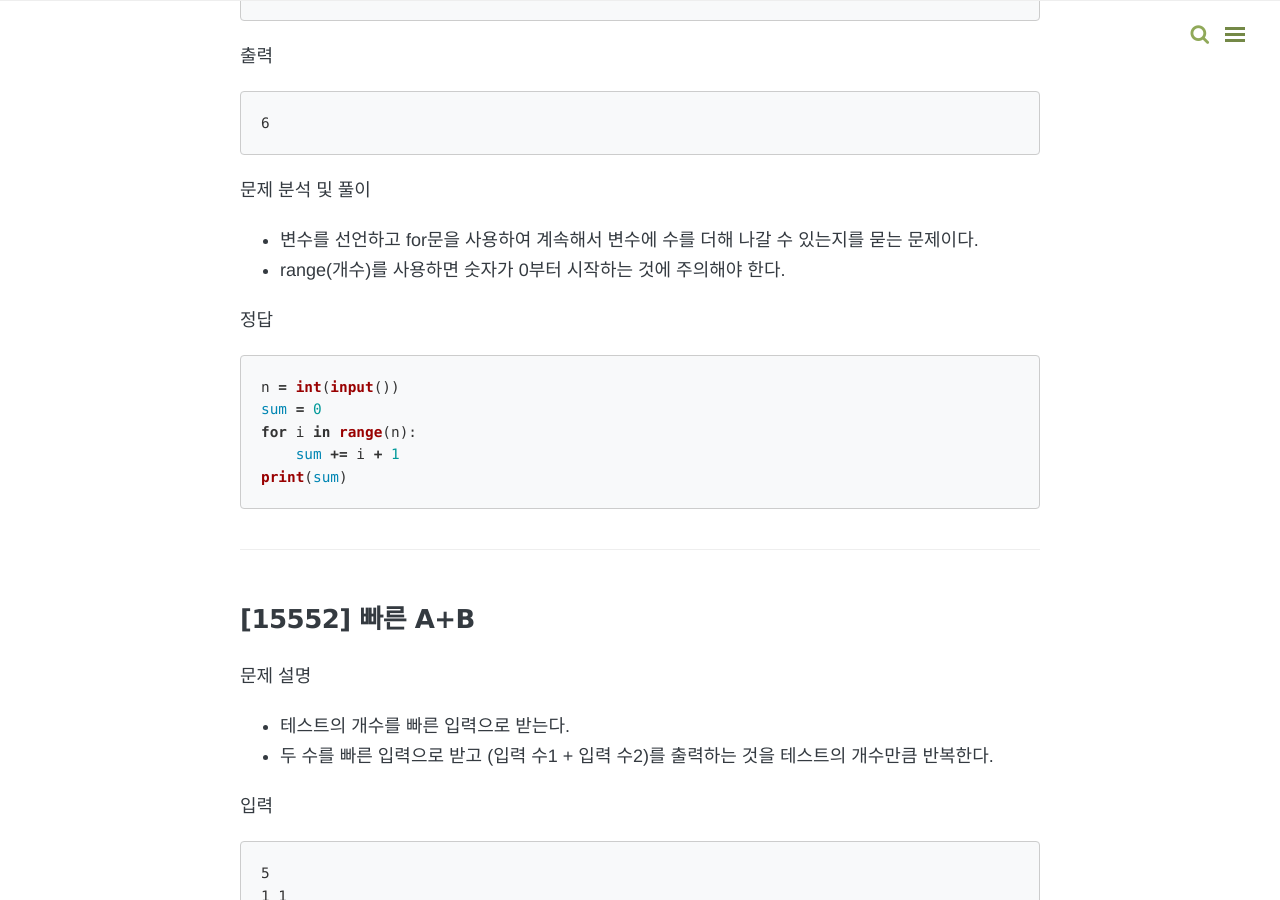
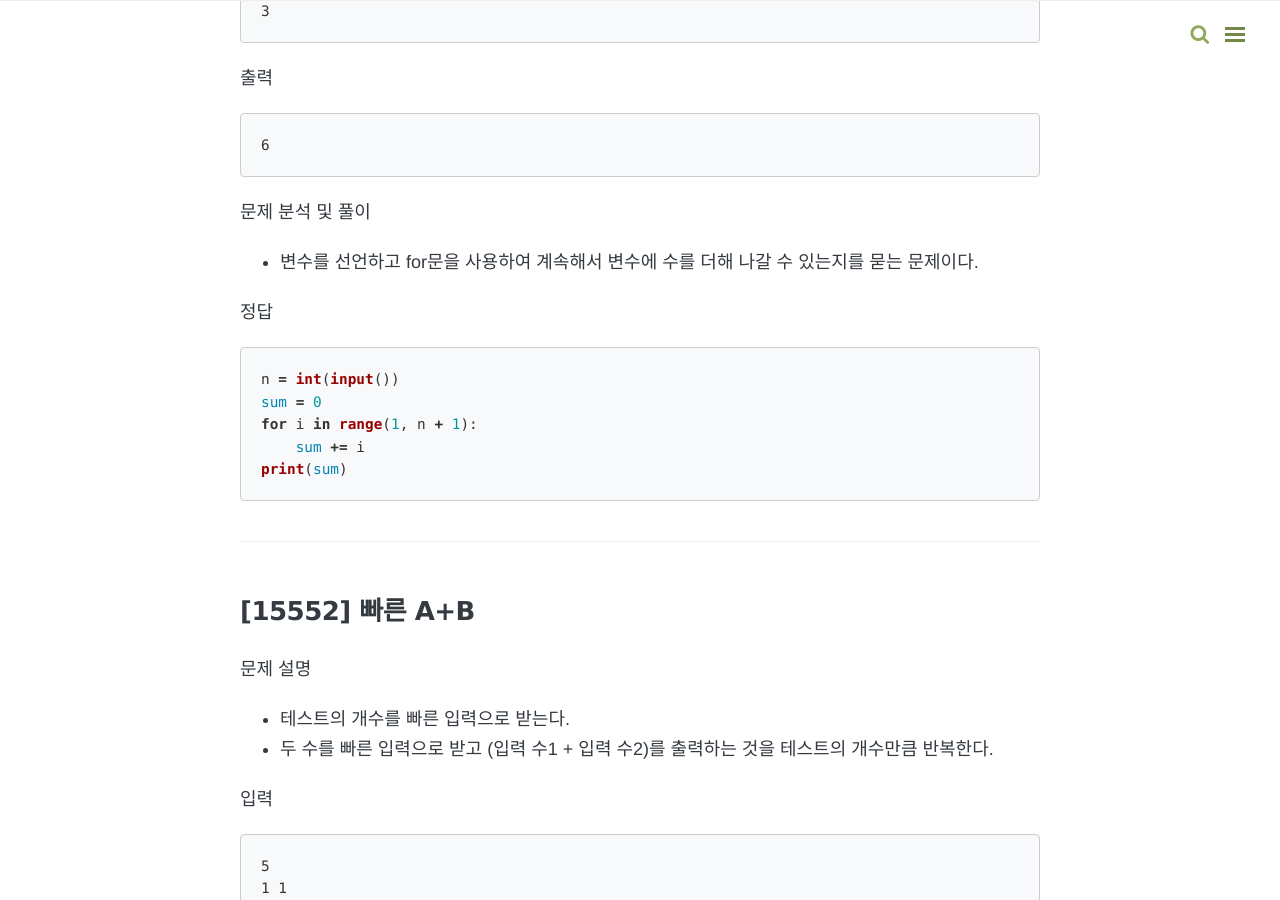
Before and after one commit to yklee1308/yklee1308.github.io, a Jekyll site: the page built from _posts/Baekjoon/2019-12-27-baekjoon_for.md, in a window 1280 px wide and 900 px high, scrolled down 2652 px. Built offline with Jekyll 4.4.1, drawn with Linux system fonts in a browser that asks for light colours; nearby versions of some CDN libraries; comment, search, counter and statistics services are not loaded; some of the changed text lies outside the part shown.

Commit message:
2019-12-27-baekjoon_for_5

````diff
--- a/_posts/Baekjoon/2019-12-27-baekjoon_for.md
+++ b/_posts/Baekjoon/2019-12-27-baekjoon_for.md
@@ -99,14 +100,13 @@ for i in range(t):
 
 문제 분석 및 풀이
 - 변수를 선언하고 for문을 사용하여 계속해서 변수에 수를 더해 나갈 수 있는지를 묻는 문제이다.
-- range(개수)를 사용하면 숫자가 0부터 시작하는 것에 주의해야 한다.
 
 정답
 ```python
 n = int(input())
 sum = 0
-for i in range(n):
-    sum += i + 1
+for i in range(1, n + 1):
+    sum += i
 print(sum)
 ```
 
@@ -179,8 +179,8 @@ for i in range(t):
 정답
 ```python
 n = int(input())
-for i in range(n):
-    print(i + 1)
+for i in range(1, n + 1):
+    print(i)
 ```
 
 ---
@@ -210,8 +210,8 @@ for i in range(n):
 정답
 ```python
 n = int(input())
-for i in range(n):
-    print(n - i)
+for i in range(1, n + 1):
+    print(n - i + 1)
 ```
 
 ---
@@ -243,13 +243,14 @@ Case #5: 7
 
 문제 분석 및 풀이
 - 앞의 [10950]번 문제에서 문자열과 포맷코드를 추가하여 출력할 수 있는지를 묻는 문제이다.
+- for문 안에서 인덱스를 사용하므로 range(첫 수, (끝 수 + 1)) 형태를 사용하는 것이 더 좋다고 생각한다.
 
 정답
 ```python
 t = int(input())
-for i in range(t):
+for i in range(1, t + 1):
     a, b = map(int, input().split())
-    print('Case #%d: %d' % (i + 1, a + b))
+    print('Case #%d: %d' % (i, a + b))
 ```
 
 ---
@@ -281,13 +282,14 @@ Case #5: 5 + 2 = 7
 
 문제 분석 및 풀이
 - 앞의 [10950]번 문제에서 문자열과 포맷코드를 추가하여 출력할 수 있는지를 묻는 문제이다.
+- 앞의 [11021]번 문제와 같은 방법으로 풀면 된다.
 
 정답
 ```python
 t = int(input())
-for i in range(t):
+for i in range(1, t + 1):
     a, b = map(int, input().split())
-    print('Case #%d: %d + %d = %d' % (i + 1, a, b, a + b))
+    print('Case #%d: %d + %d = %d' % (i, a, b, a + b))
 ```
 
 ---
@@ -319,8 +321,8 @@ for i in range(t):
 정답
 ```python
 n = int(input())
-for i in range(n):
-    print('*' * (i + 1))
+for i in range(1, n + 1):
+    print('*' * i)
 ```
 
 ---
@@ -355,16 +357,16 @@ for i in range(n):
 정답
 ```python
 n = int(input())
-for i in range(n):
-    print(' ' * (n - i - 1), '*' * (i + 1), sep='')
+for i in range(1, n + 1):
+    print(' ' * (n - i), '*' * i, sep='')
 ```
 
 추가
 - 다음과 같이 rjust 함수를 사용하는 방법도 있다.
 ```python
 n = int(input())
-for i in range(n):
-    print(('*' * (i + 1)).rjust(5))
+for i in range(1, n + 1):
+    print(('*' * i).rjust(5))
 ```
 
 ---
````
Also changed, not shown: other parts of _posts/Baekjoon/2019-12-27-baekjoon_for.md (+1 -0 lines).
